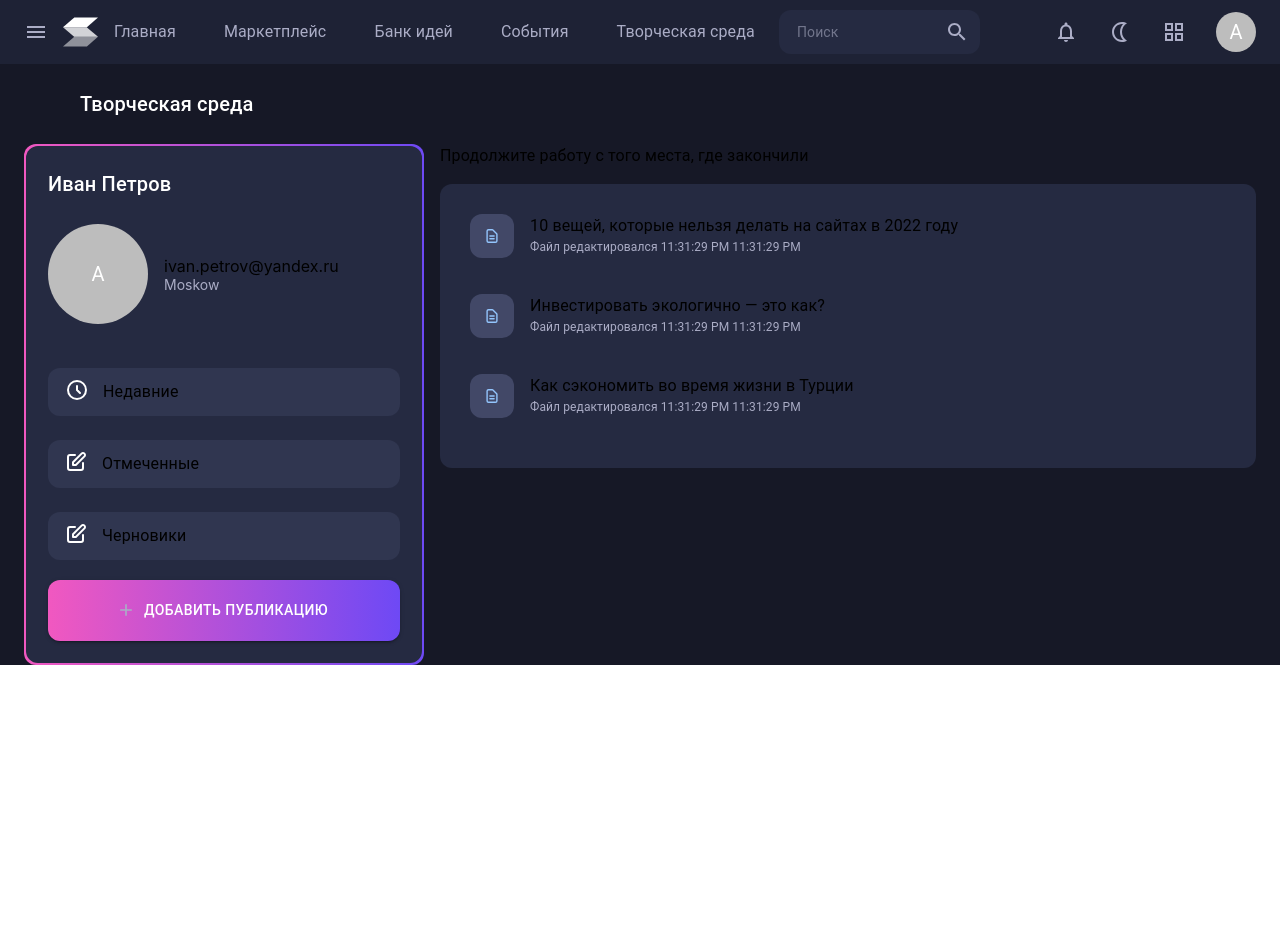
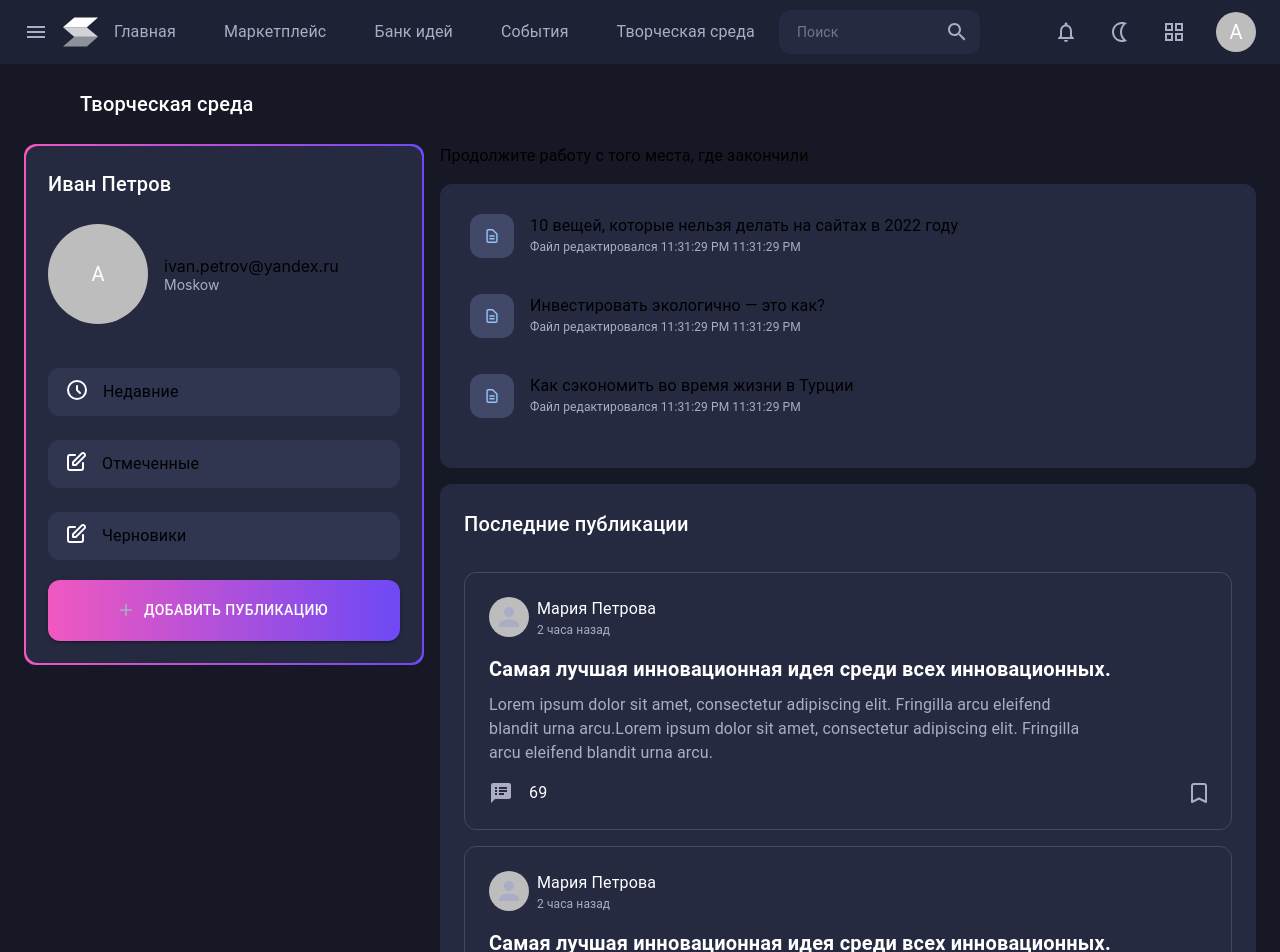
Before and after one commit to fox1206/MoreTech, a Next.js app in the folder frontend/: page /creative in a window 1280 px wide. Shown: the top 952 px of the page. Before the commit the page ends 800 px from the top, so only its background shows below. Built offline with nearby package versions, Linux system fonts and the light colour scheme.

Commit message:
feat: add last publication component

```diff
--- /dev/null
+++ b/frontend/components/Creative/LastPublications.jsx
@@ -0,0 +1,112 @@
+import React from 'react';
+import { Box, Button, Typography } from '@mui/material';
+import Avatar from '@mui/material/Avatar';
+import {Grid} from "@mui/material";
+import SpeakerNotesIcon from '@mui/icons-material/SpeakerNotes';
+
+const list = [
+  {id: 1, title: "Самая лучшая инновационная идея среди всех инновационных.", disc: "Lorem ipsum dolor sit amet, consectetur adipiscing elit. Fringilla arcu eleifend blandit urna arcu.Lorem ipsum dolor sit amet, consectetur adipiscing elit. Fringilla arcu eleifend blandit urna arcu."},
+  {id: 2, title: "Самая лучшая инновационная идея среди всех инновационных.", disc: "Lorem ipsum dolor sit amet, consectetur adipiscing elit. Fringilla arcu eleifend blandit urna arcu.Lorem ipsum dolor sit amet, consectetur adipiscing elit. Fringilla arcu eleifend blandit urna arcu."},
+];
+
+const LastPublications = () => {
+  return (
+    <Box gridColumn="span 3" mt={2}
+    sx={{
+        backgroundColor: '#252A41',
+        padding: '24px 24px',
+        borderRadius: '12px',
+      }}>
+
+      <Typography pb={2}
+        variant="h6"
+        component="h2"
+        color='#FFFFFF'
+      >
+        Последние публикации
+      </Typography>
+
+      <Box>{
+      list.map((item) => {
+       return (
+       <Box my={2} sx={{
+         backgroundColor: '#252A41',
+         border: '1px solid #424867',
+         borderRadius: '12px',
+         padding: '24px',
+         }}>
+
+         <Box sx={{display: 'flex', justifyContent: 'space-between'}}>
+           <Box sx={{display: 'flex', columnGap: 1}}>
+               <Avatar/>
+               <Box>
+                   <Typography color="white">
+                       Мария Петрова
+                   </Typography>
+                   <Typography sx={{
+                    color: '#ABADC6',
+                    fontSize: '12px',
+                   }}>
+                       2 часа назад
+                   </Typography>
+               </Box>
+           </Box>
+       </Box>
+       <Grid container sx={{marginBotton: '16px', marginTop: '16px'}}>
+         <Grid>
+             <Typography color="white" sx={{
+                 fontSize: 20,
+                 fontWeight: 600,
+                 lineHeight: '28px'
+             }}>
+                 {item.title}
+             </Typography>
+         </Grid>
+         <Grid xs={10} sx={{marginTop: '10px'}}>
+             <Typography color="#ABADC6" sx={{
+              lineHeight: '24px'
+             }}>
+                 {item.disc}
+             </Typography>
+         </Grid>
+       </Grid>
+      <Grid mt={2} sx={{display: 'flex', justifyContent: 'space-between'}}>
+         <Box sx={{
+          display: 'flex',
+          alignItems: 'center',
+          columnGap: 2,
+         }}>
+          <SpeakerNotesIcon/>
+          <Typography color="white">
+             69
+            </Typography>
+         </Box>
+         <Box className='last__publication__icon'></Box>
+       </Grid>
+     </Box>
+     );
+   })
+   }
+  </Box>
+
+  </Box>
+  );
+};
+
+export default LastPublications;
+
+// <Grid xs={2}>
+//                  <Typography color="white">
+//                      <SpeakerNotesIcon sx={{
+//                       marginRight: '16px',
+//                       marginTop: '20px',
+//                      }}/>
+//                      69
+//                  </Typography>
+//              </Grid>
+
+//              <Grid xs={2}>
+//                  <Typography color="white">
+//                      Поделиться
+//                  </Typography>
+//              </Grid>
--- a/frontend/pages/creative.jsx
+++ b/frontend/pages/creative.jsx
@@ -2,10 +2,9 @@ import React from "react";
 import {Typography} from "@mui/material";
 import HomePages from "./home";
 import Box from '@mui/material/Box';
-import Button from '@mui/material/Button';
-import InputLabel from '@mui/material/InputLabel';
 import UserHistory from "../components/Creative/UserHistory";
 import CreativeWorking from "../components/Creative/CreativeWorking";
+import LastPublications from "../components/Creative/LastPublications";
 
 const Creative = () => {
 
@@ -35,6 +34,7 @@ const Creative = () => {
 
             <CreativeWorking />
 
+            <LastPublications />
 
           </Box>
         </Box>
@@ -42,10 +42,4 @@ const Creative = () => {
     </HomePages>
   );
 };
-// sx={{
-//               backgroundColor: '#252A41',
-//               padding: '24px',
-//               borderRadius: '12px',
-
-//             }}
 export default Creative;
--- a/frontend/styles/globals.css
+++ b/frontend/styles/globals.css
@@ -177,4 +177,8 @@ a {
   height: 14px;
   content: url(../public/assets/image/svg/creative__icon/list__icon_creative.svg);
 }
+
+.last__publication__icon{
+  content: url(../public/assets/image/svg/creative__icon/flag.svg);
+}
 /* переопределение стилей для творческой среды (end) */
```
Also changed, not shown: frontend/public/assets/image/svg/creative__icon/flag.svg (added).
